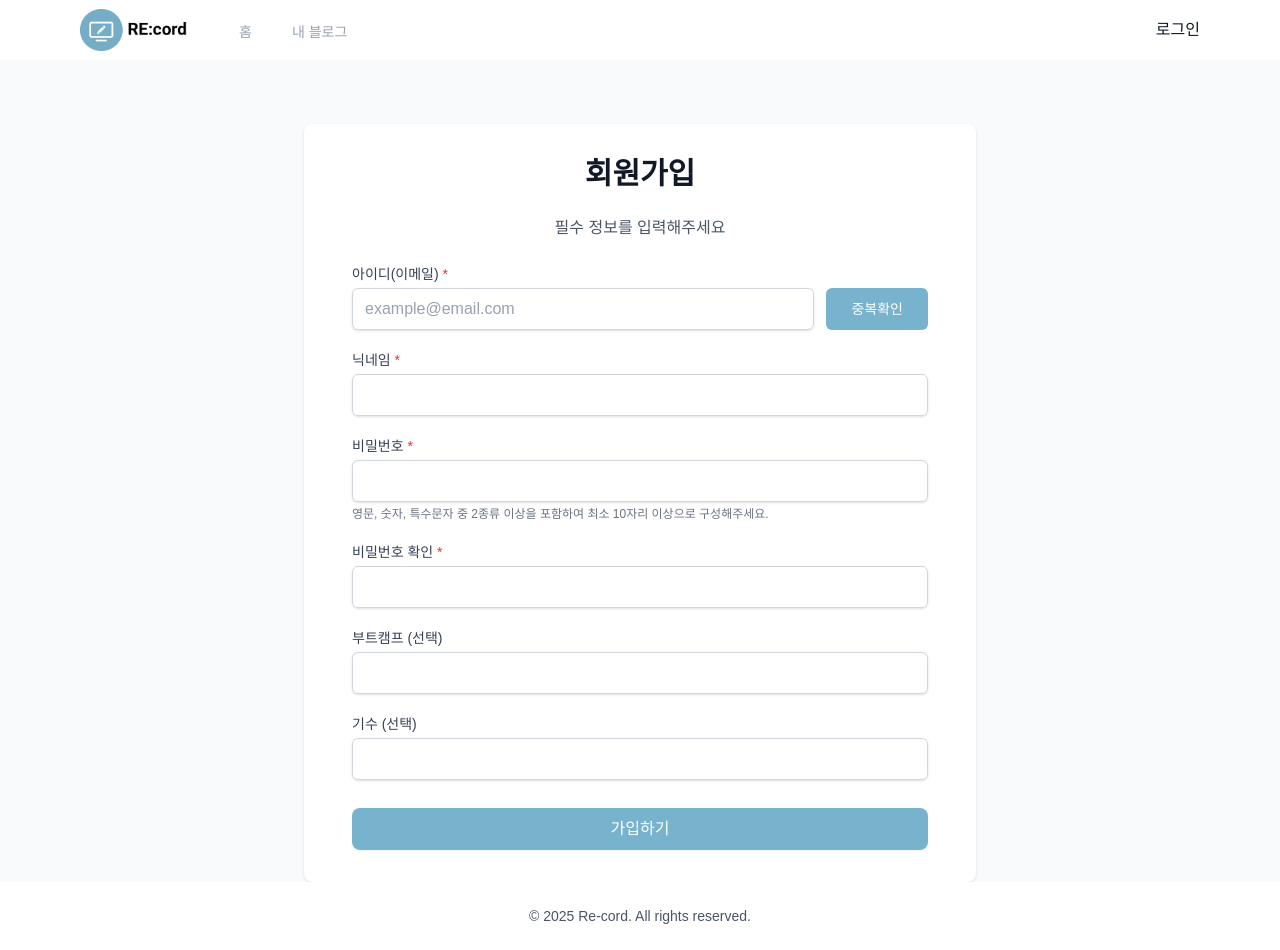
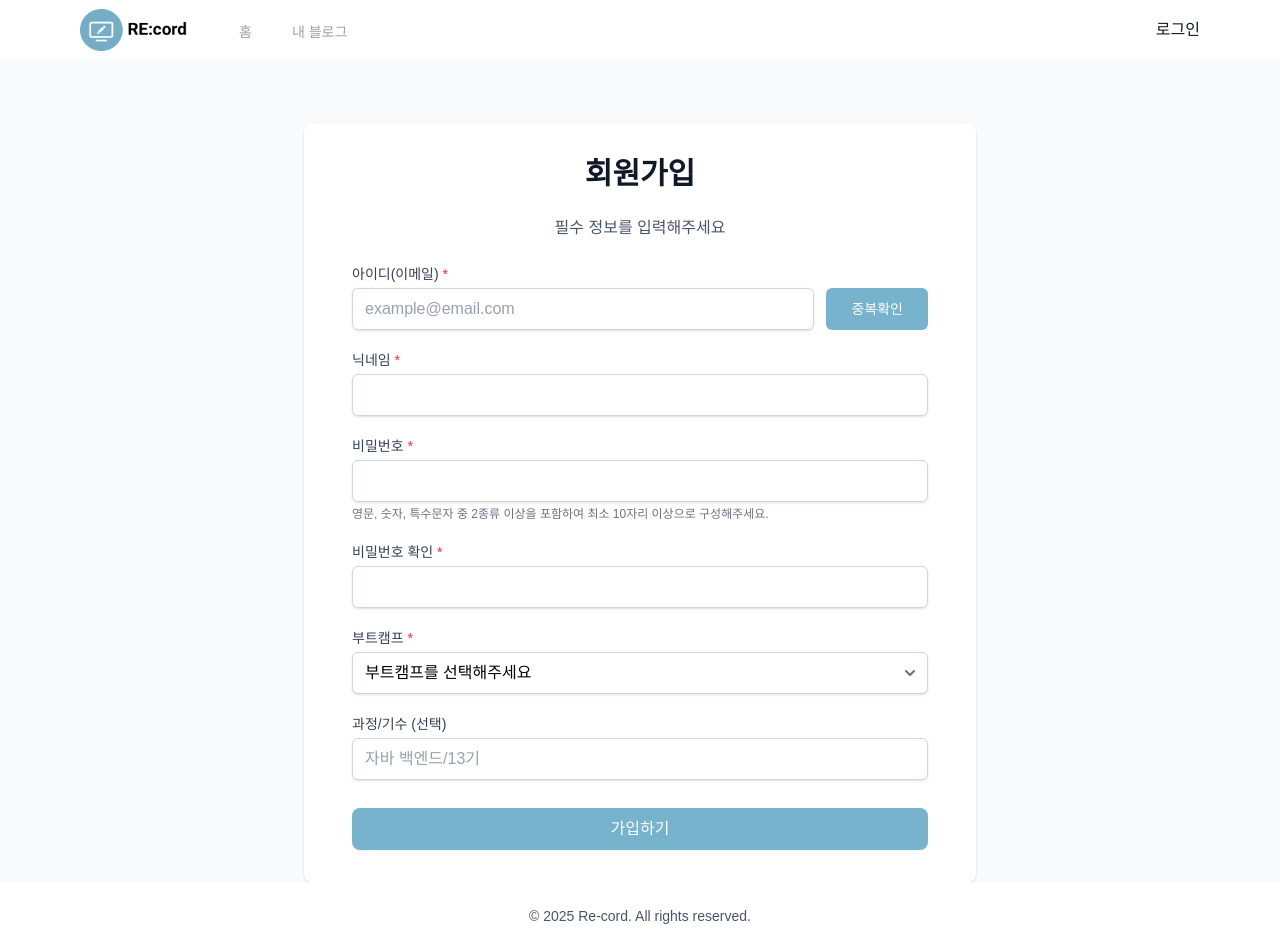
Before and after one commit to Re-cord-project/re-cord, a Next.js app in the folder frontend/: page /signup in a window 1280 px wide. Built offline with nearby package versions, Linux system fonts and the light colour scheme; no server answers.

Commit message:
프론트: feat: 부트캠프 드롭다운, 과정/기수로 변경

```diff
--- a/frontend/src/app/signup/oauth2/page.tsx
+++ b/frontend/src/app/signup/oauth2/page.tsx
@@ -103,6 +103,11 @@ export default function SignupPage() {
             return
         }
 
+        if (!bootcamp) {
+            setError('부트캠프를 선택해주세요.')
+            return
+        }
+
         try {
             const response = await fetch('http://localhost:8090/api/oauth2/complete-signup', {
                 method: 'POST',
@@ -114,7 +119,7 @@ export default function SignupPage() {
                     oauthId,
                     email,
                     bootcamp: bootcamp || null,
-                    generation: generation ? parseInt(generation) : null,
+                    generation: generation || null,
                 }),
             })
 
@@ -182,29 +187,52 @@ export default function SignupPage() {
 
                     <div className="relative">
                         <label htmlFor="bootcamp" className="block text-sm font-medium text-gray-700 mb-1">
-                            부트캠프 (선택)
+                            부트캠프 <span className="text-red-500">*</span>
                         </label>
-                        <input
-                            id="bootcamp"
-                            type="text"
-                            value={bootcamp}
-                            onChange={(e) => setBootcamp(e.target.value)}
-                            className="w-full h-[50px] px-3 py-2 border border-gray-300 rounded-md focus:outline-none focus:ring-2 focus:ring-blue-500 placeholder-gray-500 focus:placeholder-transparent text-black"
-                            placeholder="부트캠프명 (선택사항)"
-                        />
+                        <div className="relative">
+                            <select
+                                id="bootcamp"
+                                value={bootcamp}
+                                onChange={(e) => setBootcamp(e.target.value)}
+                                required
+                                className="w-full h-[50px] px-3 py-2 border border-gray-300 rounded-md focus:outline-none focus:ring-2 focus:ring-blue-500 placeholder-gray-500 focus:placeholder-transparent text-black appearance-none bg-white pr-10"
+                            >
+                                <option value="" className="text-gray-400">
+                                    부트캠프를 선택해주세요
+                                </option>
+                                <option value="멋쟁이 사자처럼">멋쟁이 사자처럼</option>
+                                <option value="SSAFY">SSAFY</option>
+                                <option value="우아한 테크코스">우아한 테크코스</option>
+                                <option value="항해 99">항해 99</option>
+                                <option value="네이버 부스트캠프">네이버 부스트캠프</option>
+                                <option value="스파르타">스파르타</option>
+                                <option value="프로그래머스 데브코스">프로그래머스 데브코스</option>
+                                <option value="한화시스템 BEYOND SW캠프">한화시스템 BEYOND SW캠프</option>
+                                <option value="그 외">그 외</option>
+                            </select>
+                            <div className="pointer-events-none absolute inset-y-0 right-0 flex items-center px-2 text-gray-500">
+                                <svg className="h-5 w-5" fill="currentColor" viewBox="0 0 20 20">
+                                    <path
+                                        fillRule="evenodd"
+                                        d="M5.293 7.293a1 1 0 011.414 0L10 10.586l3.293-3.293a1 1 0 111.414 1.414l-4 4a1 1 0 01-1.414 0l-4-4a1 1 0 010-1.414z"
+                                        clipRule="evenodd"
+                                    />
+                                </svg>
+                            </div>
+                        </div>
                     </div>
 
                     <div className="relative">
                         <label htmlFor="generation" className="block text-sm font-medium text-gray-700 mb-1">
-                            기수 (선택)
+                            과정/기수 (선택)
                         </label>
                         <input
                             id="generation"
-                            type="number"
+                            type="text"
                             value={generation}
                             onChange={(e) => setGeneration(e.target.value)}
                             className="w-full h-[50px] px-3 py-2 border border-gray-300 rounded-md focus:outline-none focus:ring-2 focus:ring-blue-500 placeholder-gray-500 focus:placeholder-transparent text-black"
-                            placeholder="기수 (선택사항)"
+                            placeholder="자바 백엔드/13기"
                         />
                     </div>
 
--- a/frontend/src/app/signup/page.tsx
+++ b/frontend/src/app/signup/page.tsx
@@ -19,7 +19,7 @@ export default function SignupPage() {
     const [isEmailChecked, setIsEmailChecked] = useState(false)
     const [passwordError, setPasswordError] = useState('')
 
-    const handleChange = (e: React.ChangeEvent<HTMLInputElement>) => {
+    const handleChange = (e: React.ChangeEvent<HTMLInputElement | HTMLSelectElement>) => {
         const { name, value } = e.target
         setFormData((prev) => ({
             ...prev,
@@ -104,8 +104,8 @@ export default function SignupPage() {
         setIsSubmitting(true)
 
         // 필수값 검증
-        if (!formData.email || !formData.username || !formData.password) {
-            setError('이메일, 닉네임, 비밀번호는 필수 입력값입니다.')
+        if (!formData.email || !formData.username || !formData.password || !formData.bootcamp) {
+            setError('이메일, 닉네임, 비밀번호, 부트캠프는 필수 입력값입니다.')
             setIsSubmitting(false)
             return
         }
@@ -141,8 +141,8 @@ export default function SignupPage() {
                     username: formData.username,
                     password: formData.password,
                     passwordConfirm: formData.passwordConfirm,
-                    bootcamp: formData.bootcamp || null,
-                    generation: formData.generation ? parseInt(formData.generation) : null,
+                    bootcamp: formData.bootcamp,
+                    generation: formData.generation,
                 }),
             })
 
@@ -256,29 +256,54 @@ export default function SignupPage() {
 
                     <div>
                         <label htmlFor="bootcamp" className="block text-sm font-medium text-gray-700 mb-1">
-                            부트캠프 (선택)
+                            부트캠프 <span className="text-red-500">*</span>
                         </label>
-                        <input
-                            id="bootcamp"
-                            name="bootcamp"
-                            type="text"
-                            value={formData.bootcamp}
-                            onChange={handleChange}
-                            className="appearance-none block w-full px-3 py-2 border border-gray-300 rounded-md shadow-sm placeholder-gray-400 focus:outline-none focus:ring-2 focus:ring-blue-500 focus:border-blue-500 text-black"
-                        />
+                        <div className="relative">
+                            <select
+                                id="bootcamp"
+                                name="bootcamp"
+                                value={formData.bootcamp}
+                                onChange={handleChange}
+                                required
+                                className="appearance-none block w-full px-3 py-2 border border-gray-300 rounded-md shadow-sm placeholder-gray-400 focus:outline-none focus:ring-2 focus:ring-blue-500 focus:border-blue-500 text-black bg-white pr-10"
+                            >
+                                <option value="" className="text-gray-400">
+                                    부트캠프를 선택해주세요
+                                </option>
+                                <option value="멋쟁이 사자처럼">멋쟁이 사자처럼</option>
+                                <option value="SSAFY">SSAFY</option>
+                                <option value="우아한 테크코스">우아한 테크코스</option>
+                                <option value="항해 99">항해 99</option>
+                                <option value="네이버 부스트캠프">네이버 부스트캠프</option>
+                                <option value="스파르타">스파르타</option>
+                                <option value="프로그래머스 데브코스">프로그래머스 데브코스</option>
+                                <option value="한화시스템 BEYOND SW캠프">한화시스템 BEYOND SW캠프</option>
+                                <option value="그 외">그 외</option>
+                            </select>
+                            <div className="pointer-events-none absolute inset-y-0 right-0 flex items-center px-2 text-gray-500">
+                                <svg className="h-5 w-5" fill="currentColor" viewBox="0 0 20 20">
+                                    <path
+                                        fillRule="evenodd"
+                                        d="M5.293 7.293a1 1 0 011.414 0L10 10.586l3.293-3.293a1 1 0 111.414 1.414l-4 4a1 1 0 01-1.414 0l-4-4a1 1 0 010-1.414z"
+                                        clipRule="evenodd"
+                                    />
+                                </svg>
+                            </div>
+                        </div>
                     </div>
 
                     <div>
                         <label htmlFor="generation" className="block text-sm font-medium text-gray-700 mb-1">
-                            기수 (선택)
+                            과정/기수 (선택)
                         </label>
                         <input
                             id="generation"
                             name="generation"
-                            type="number"
+                            type="text"
                             value={formData.generation}
                             onChange={handleChange}
                             className="appearance-none block w-full px-3 py-2 border border-gray-300 rounded-md shadow-sm placeholder-gray-400 focus:outline-none focus:ring-2 focus:ring-blue-500 focus:border-blue-500 text-black"
+                            placeholder="자바 백엔드/13기"
                         />
                     </div>
 
```
